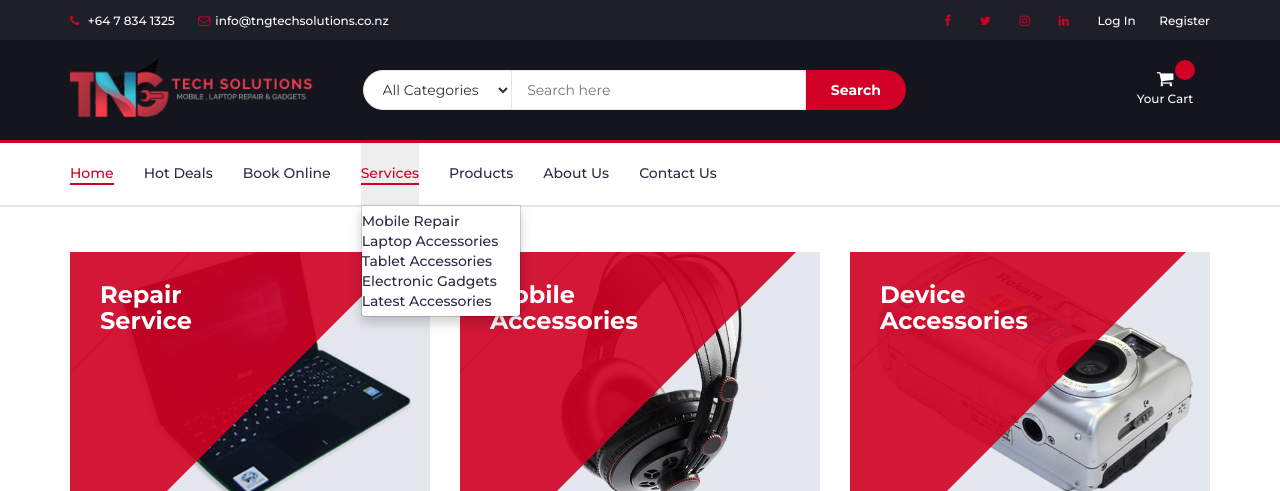
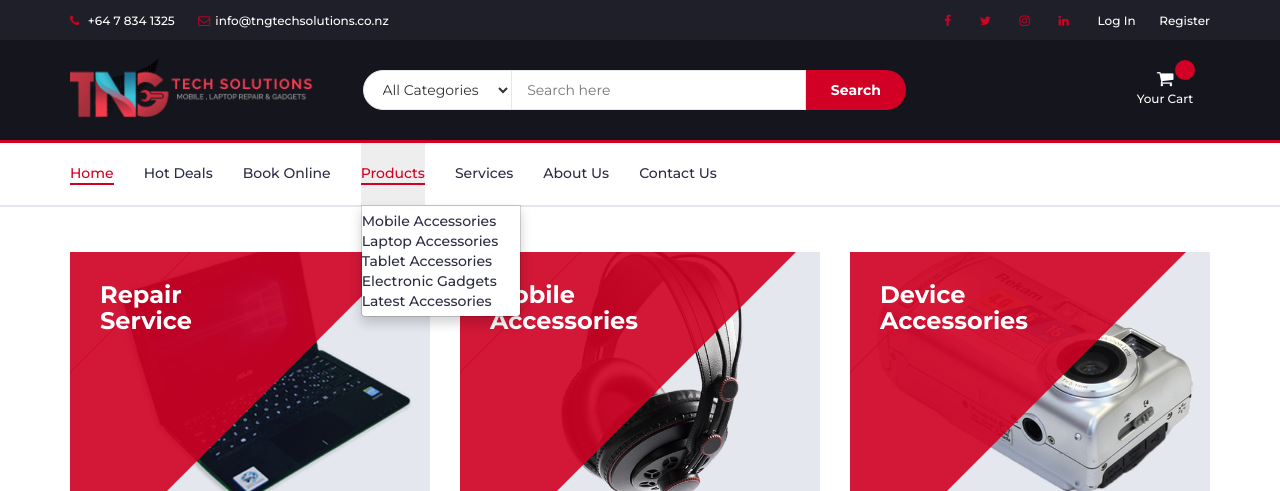
Before and after one commit to avinashd3/tngtech, a Django app: page / in a window 1280 px wide, after a click on "Products". Shown: the top 491 px of the page. Run offline with Django 3.2, Linux system fonts and the light colour scheme; data comes from the database, SQL or seed files in the repository; some libraries are stand-ins or nearby versions.

Commit message:
changed nav bar home 1

```diff
--- a/prod/templates/prod/home-page.html
+++ b/prod/templates/prod/home-page.html
@@ -291,11 +291,11 @@
 					<li>
 							<a href="serv-prod/serv/" id="dropdownMenuLink"
 								data-toggle="dropdown" aria-haspopup="true" aria-expanded="false">
-								Services
+								Products
 							</a>
 
 							<div class="dropdown-menu" aria-labelledby="dropdownMenuLink">
-								<a href="serv-prod/MobileAccessories/">Mobile Repair</a><br>
+								<a href="serv-prod/MobileAccessories/">Mobile Accessories</a><br>
 								<a href="serv-prod/DeviceAccessories/">Laptop Accessories</a><br>
 								<a href="serv-prod/DeviceAccessories/">Tablet Accessories</a><br>
 								<a href="serv-prod/DeviceAccessories/">Electronic Gadgets</a><br>
@@ -306,7 +306,7 @@
 
 							<a href="serv-prod/prdcts/" role="button" id="dropdownMenuLink"
 								data-toggle="dropdown" aria-haspopup="true" aria-expanded="false">
-								Products
+								Services
 							</a>
 							<!-- style="font-weight: 700;color: #8D99AE;" -->
 							<div class="dropdown-menu" aria-labelledby="dropdownMenuLink">
```
